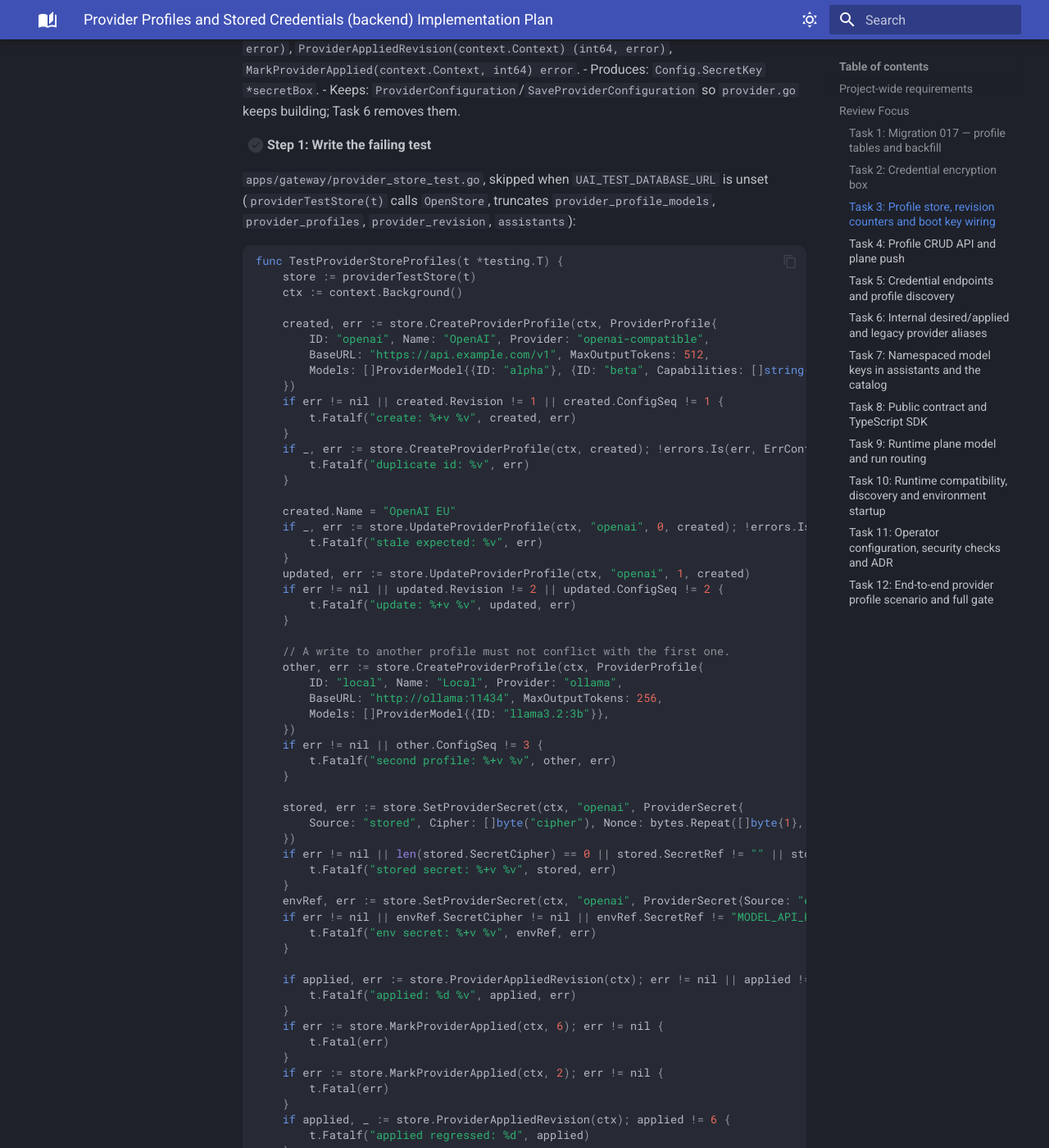
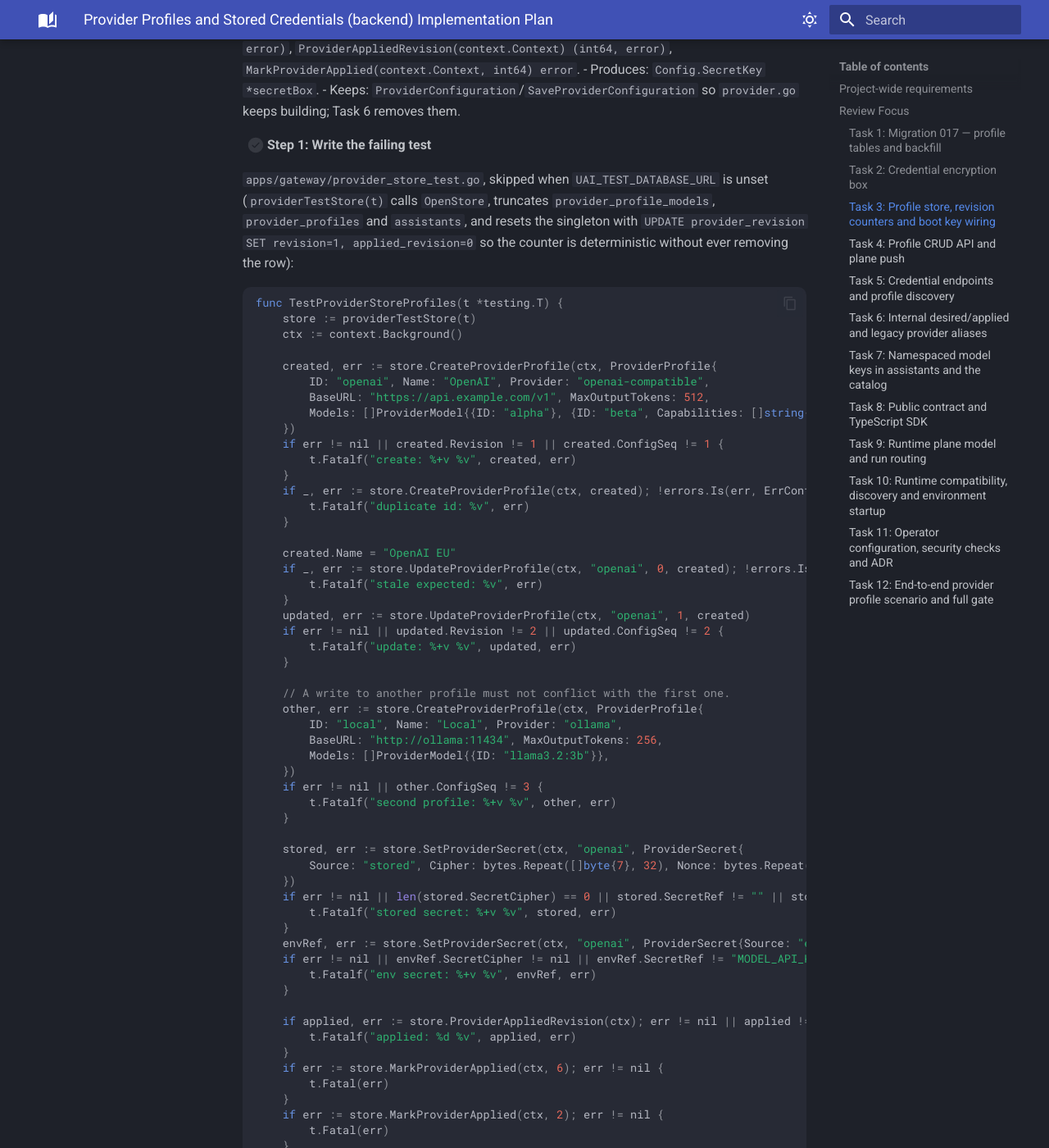
Before and after one commit to rinocs/uiakit, an MkDocs documentation site: the page built from docs/superpowers/plans/2026-10-27-provider-profiles-backend.md, in a window 1280 px wide and 1400 px high, scrolled down 7047 px. Shown: the whole window at 82% size. Built offline with MkDocs 1.6.1 and Material for MkDocs 9.7.7, drawn with Linux system fonts in a browser that asks for light colours.

Commit message:
docs(provider): correct task 3 test fixtures and singleton reset

````diff
--- a/docs/superpowers/plans/2026-10-27-provider-profiles-backend.md
+++ b/docs/superpowers/plans/2026-10-27-provider-profiles-backend.md
@@ -346,7 +346,9 @@ git commit -m "feat(provider): add AES-GCM credential box"
 
 `apps/gateway/provider_store_test.go`, skipped when `UAI_TEST_DATABASE_URL` is
 unset (`providerTestStore(t)` calls `OpenStore`, truncates
-`provider_profile_models`, `provider_profiles`, `provider_revision`, `assistants`):
+`provider_profile_models`, `provider_profiles` and `assistants`, and resets the
+singleton with `UPDATE provider_revision SET revision=1, applied_revision=0` so the
+counter is deterministic without ever removing the row):
 
 ```go
 func TestProviderStoreProfiles(t *testing.T) {
@@ -385,7 +387,7 @@ func TestProviderStoreProfiles(t *testing.T) {
 	}
 
 	stored, err := store.SetProviderSecret(ctx, "openai", ProviderSecret{
-		Source: "stored", Cipher: []byte("cipher"), Nonce: bytes.Repeat([]byte{1}, 12), KeyVersion: 1,
+		Source: "stored", Cipher: bytes.Repeat([]byte{7}, 32), Nonce: bytes.Repeat([]byte{1}, 12), KeyVersion: 1,
 	})
 	if err != nil || len(stored.SecretCipher) == 0 || stored.SecretRef != "" || stored.Revision != 3 {
 		t.Fatalf("stored secret: %+v %v", stored, err)
````
